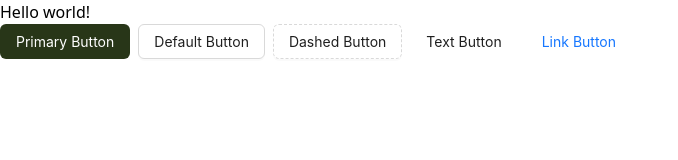
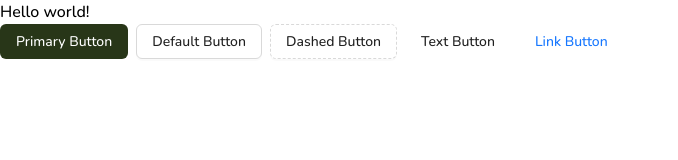
Before and after one commit to Harry8679/Emarh-Funds_MERN-Front, a React (Vite) app: page / in a window 1280 px wide. Shown: the top 160 px of the page, without its empty margins (0-678 px from the left). Built offline with nearby package versions, Linux system fonts and the light colour scheme.

Commit message:
Nunito font family

```diff
--- a/index.html
+++ b/index.html
@@ -5,6 +5,9 @@
     <link rel="icon" type="image/svg+xml" href="/vite.svg" />
     <meta name="viewport" content="width=device-width, initial-scale=1.0" />
     <title>Emarh Funds MERN</title>
+    <link rel="preconnect" href="https://fonts.googleapis.com">
+    <link rel="preconnect" href="https://fonts.gstatic.com" crossorigin>
+    <link href="https://fonts.googleapis.com/css2?family=Nunito:ital,wght@0,200..1000;1,200..1000&display=swap" rel="stylesheet">
   </head>
   <body>
     <div id="root"></div>
--- a/src/index.css
+++ b/src/index.css
@@ -1,3 +1,11 @@
 @tailwind base;
 @tailwind components;
 @tailwind utilities;
+
+* {
+  font-family: "Nunito", sans-serif;
+  font-weight: 500;
+  margin: 0;
+  padding: 0;
+  box-sizing: border-box;
+}
```
